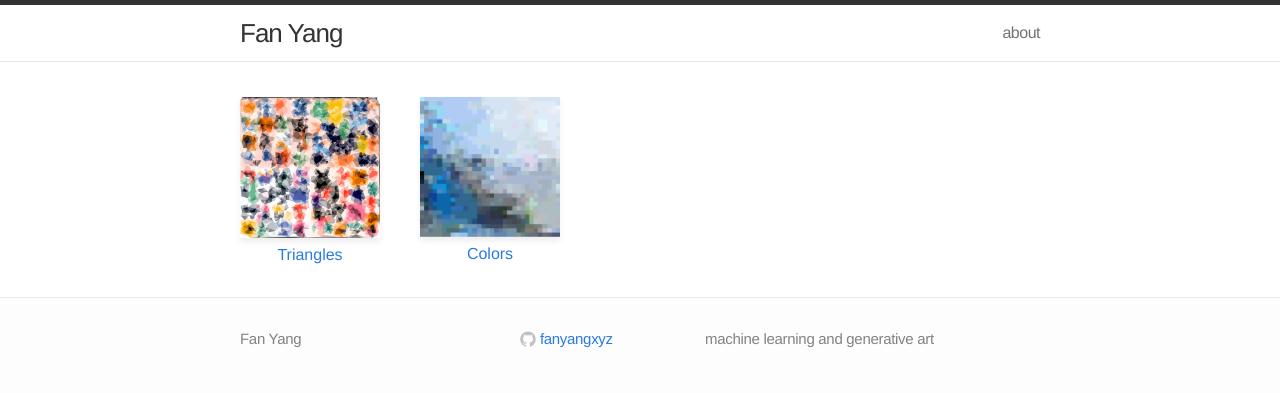
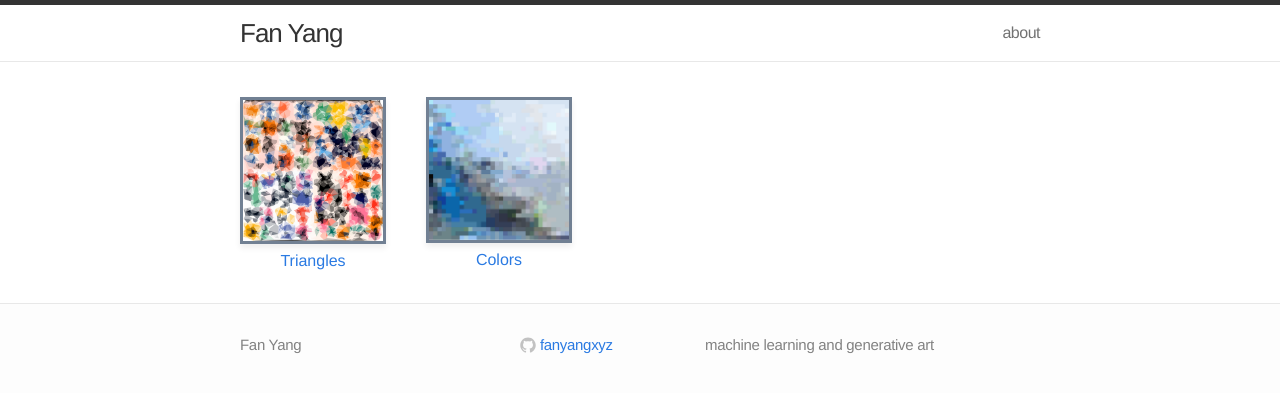
Before and after one commit to fanyangxyz/fanyangxyz.github.io, a Jekyll site: the page built from index.html, in a window 1280 px wide. Shown: the top 393 px of the page. Built offline with Jekyll 4.4.1, drawn with Linux system fonts in a browser that asks for light colours.

Commit message:
add border

```diff
--- a/css/main.css
+++ b/css/main.css
@@ -14,7 +14,7 @@ html, body { height: 100%; }
   margin: 5px auto;
   height: auto;
   box-shadow: 0px 4px 6px 0px #eee;
-  /*border: 3px solid #718093;*/
+  border: 3px solid #718093;
   /*border: 2px solid #333;*/
 }
 
```
